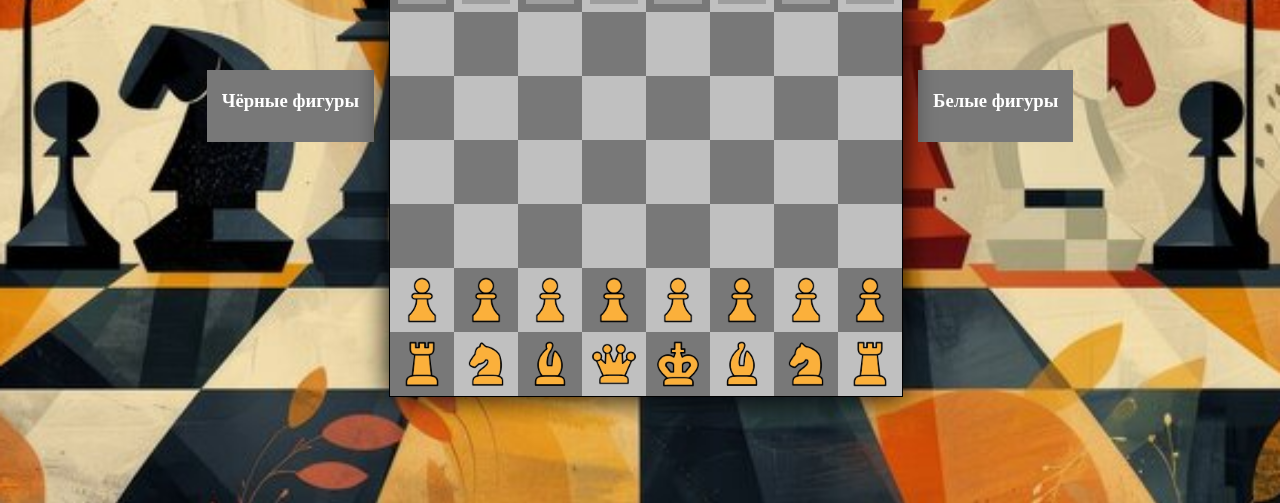
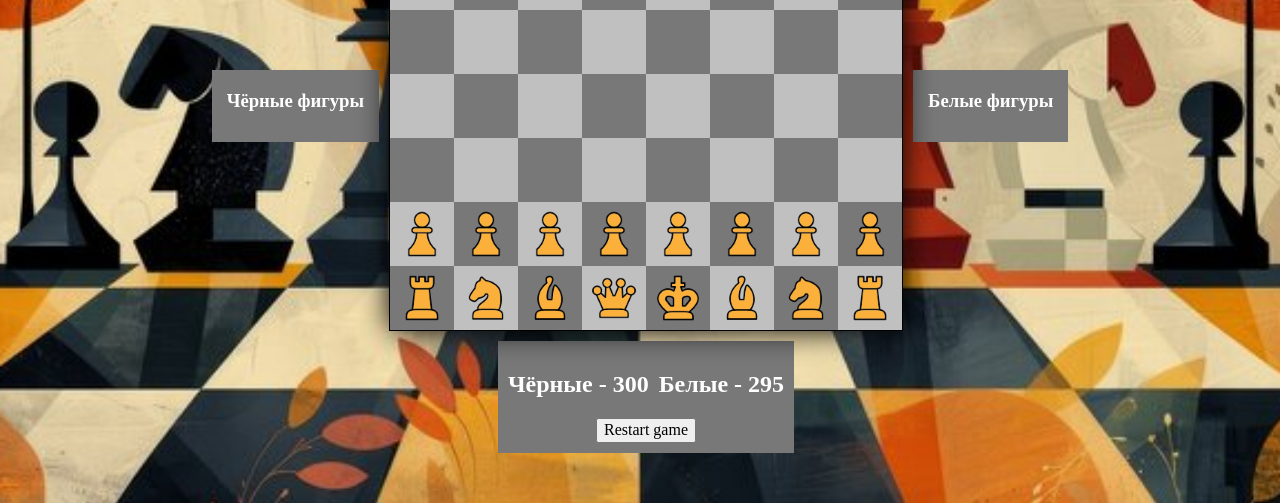
Before and after one commit to GabimaruDev/Chess, a React (Vite) app: page / in a window 1280 px wide. Shown: the part 294-797 px from the top of the page. Built offline with nearby package versions, Linux system fonts and the light colour scheme; grey boxes are pictures that could not be loaded.

Commit message:
feat: Таймер и prettier

```diff
--- a/index.html
+++ b/index.html
@@ -3,7 +3,7 @@
     <head>
         <meta charset="UTF-8" />
         <meta name="viewport" content="width=device-width, initial-scale=1.0" />
-        <link rel="icon" href="./icon.png">
+        <link rel="icon" href="./icon.png" />
         <title>React-TS chess</title>
         <script async type="module" src="/src/main.tsx"></script>
     </head>
--- a/src/App.tsx
+++ b/src/App.tsx
@@ -4,6 +4,7 @@
 import { Player } from "./models/Player";
 import { Colors } from "./models/Colors";
 import LostFigures from "./components/LostFigures";
+import Timer from "./components/TImer";
 
 function App() {
     const [board, setBoard] = useState(new Board());
@@ -38,6 +39,10 @@
                     currentPlayer={currentPlayer}
                     swapPlayer={swapPlayer}
                 />
+                <Timer
+                    restart={restart}
+                    currentPlayer={currentPlayer}
+                />
             </div>
             <LostFigures title="Белые фигуры" figures={board.lostWhiteFigures} />
         </div>
--- a/src/components/BoardComponent.tsx
+++ b/src/components/BoardComponent.tsx
@@ -18,7 +18,7 @@
         if (selectedCell && selectedCell !== cell && selectedCell.figure?.canMove(cell)) {
             selectedCell.moveFigure(cell);
             setSelectedCell(null);
-            swapPlayer()
+            swapPlayer();
         } else if (cell.figure) {
             if (cell.figure?.color === currentPlayer?.color) setSelectedCell(cell);
         } else {
--- /dev/null
+++ b/src/components/TImer.tsx
@@ -0,0 +1,57 @@
+import { FC, useEffect, useRef, useState } from "react";
+import { Player } from "../models/Player";
+import { Colors } from "../models/Colors";
+
+interface TimerProps {
+    currentPlayer: Player;
+    restart: () => void;
+}
+
+const Timer: FC<TimerProps> = ({ currentPlayer, restart }) => {
+    const [blackTime, setBlackTime] = useState(300);
+    const [whiteTime, setWhiteTime] = useState(300);
+    const timer = useRef<null | ReturnType<typeof setInterval>>(null)
+
+    useEffect(() => {
+        startTimer()
+    }, [currentPlayer])
+
+
+    function startTimer() {
+        if (timer.current) {
+            clearInterval(timer.current)
+        }
+
+        const callback = currentPlayer?.color === Colors.WHITE ? decrementWhiteTimer : decrementBlackTimer
+
+        timer.current = setInterval(callback, 1000)
+    }
+
+    function decrementBlackTimer() {
+        setBlackTime(prev => prev - 1);
+    }
+
+    function decrementWhiteTimer() {
+        setWhiteTime(prev => prev - 1);
+    }
+
+    const handleRestart = () => {
+        setBlackTime(300);
+        setWhiteTime(300);
+        restart()
+    }
+
+    return (
+        <div className="timer">
+            <div className="timer__time">
+                <h2>Чёрные - {blackTime}</h2>
+                <h2>Белые - {whiteTime}</h2>
+            </div>
+            <div>
+                <button onClick={handleRestart}>Restart game</button>
+            </div>
+        </div>
+    );
+};
+
+export default Timer;
--- a/src/index.css
+++ b/src/index.css
@@ -66,7 +66,7 @@
 
 .lost {
     padding: 20px 15px;
-    margin: 15px;
+    margin: 10px;
     background-color: rgb(120, 120, 120);
 }
 
@@ -77,3 +77,17 @@
 .lost__description {
     font-size: 20px;
 }
+
+.timer {
+    display: flex;
+    flex-direction: column;
+    align-items: center;
+    background-color: rgb(120, 120, 120);
+    margin: 10px;
+    padding: 10px;
+}
+
+.timer__time {
+    display: flex;
+    gap: 10px;
+}
--- a/src/models/figures/Knight.ts
+++ b/src/models/figures/Knight.ts
@@ -14,8 +14,8 @@
     canMove(target: Cell): boolean {
         if (!super.canMove(target)) return false;
 
-        const dy = Math.abs(this.cell.y - target.y)
-        const dx = Math.abs(this.cell.x - target.x)
+        const dy = Math.abs(this.cell.y - target.y);
+        const dx = Math.abs(this.cell.x - target.x);
 
         return (dx === 2 && dy === 1) || (dx === 1 && dy === 2);
     }
```
